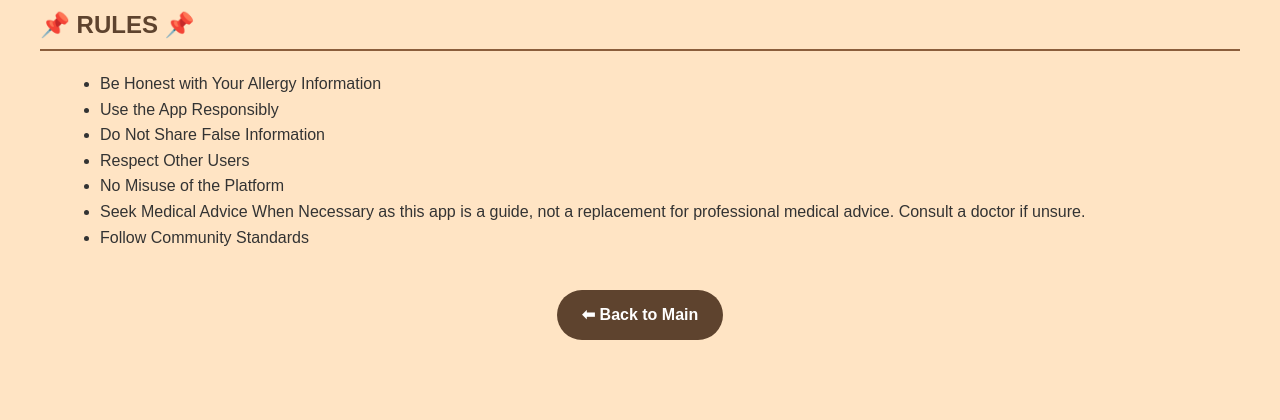
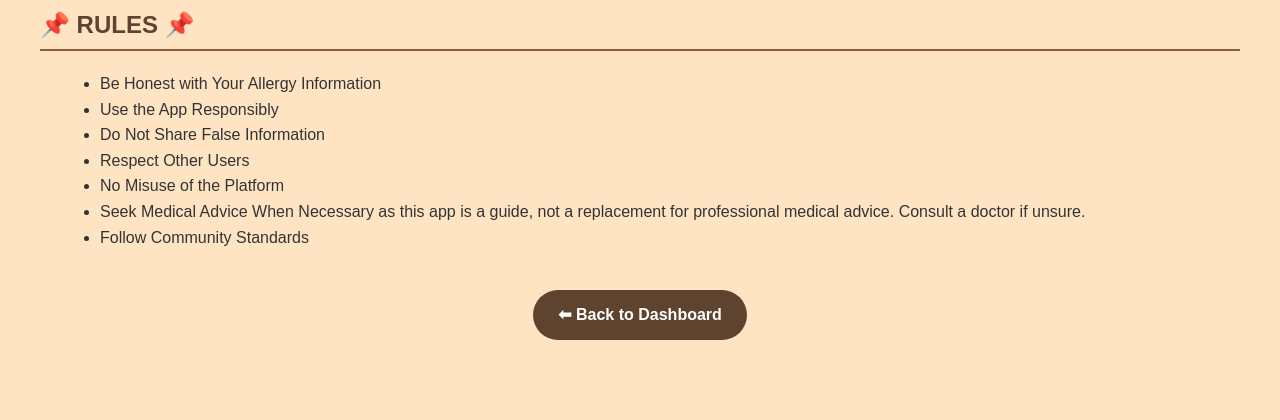
Before and after one commit to Tunarrrrmas/allersafe, a Flask app: page /manual in a window 1280 px wide. Shown: the part 856-1276 px from the top of the page. Run offline with Flask 3, Linux system fonts and the light colour scheme; a user stored in the database is signed in.

Commit message:
Update manual.html

```diff
--- a/templates/manual.html
+++ b/templates/manual.html
@@ -133,7 +133,11 @@
 
     <!-- Back Button Section -->
     <section class="back-section">
-      <a href="{{ url_for('main') }}" class="back-btn">⬅ Back to Main</a>
+      {% if session.user %}
+          <a href="{{ url_for('user_main') }}" class="back-btn">⬅ Back to Dashboard</a>
+      {% else %}
+        <a href="{{ url_for('main') }}" class="back-btn">⬅ Back to Main</a>
+      {% endif %}
     </section>
   </main>
 
```
